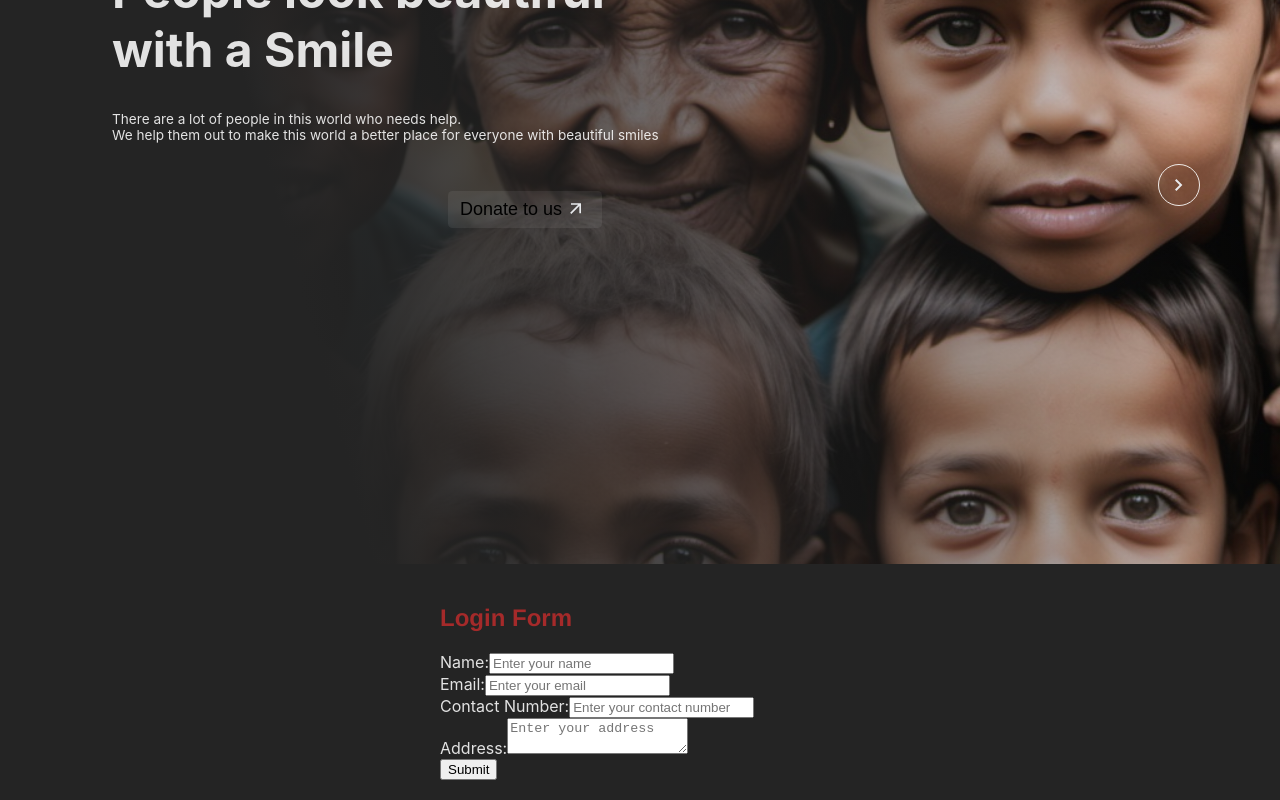
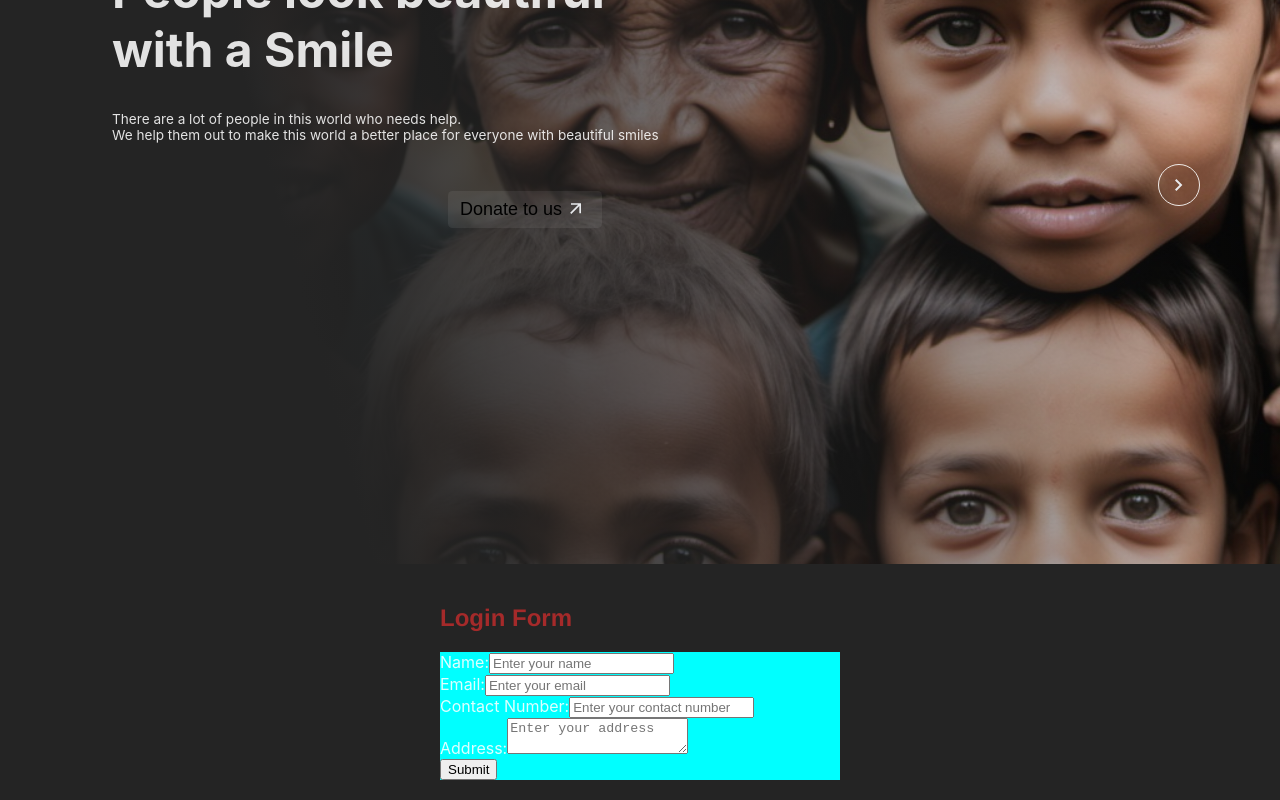
Before and after one commit to racha-coder/donation-website, a React (Vite) app: page / in a window 1280 px wide. Shown: the part 236-1036 px from the top of the page. Built offline with nearby package versions, Linux system fonts and the light colour scheme.

Commit message:
add the form color

```diff
--- a/src/CSS/contact.css
+++ b/src/CSS/contact.css
@@ -2,3 +2,7 @@ h2{
     color: brown;
     font-family: 'Franklin Gothic Medium', 'Arial Narrow', Arial, sans-serif;
 }
+
+form{
+    background-color: aqua;
+}
```
